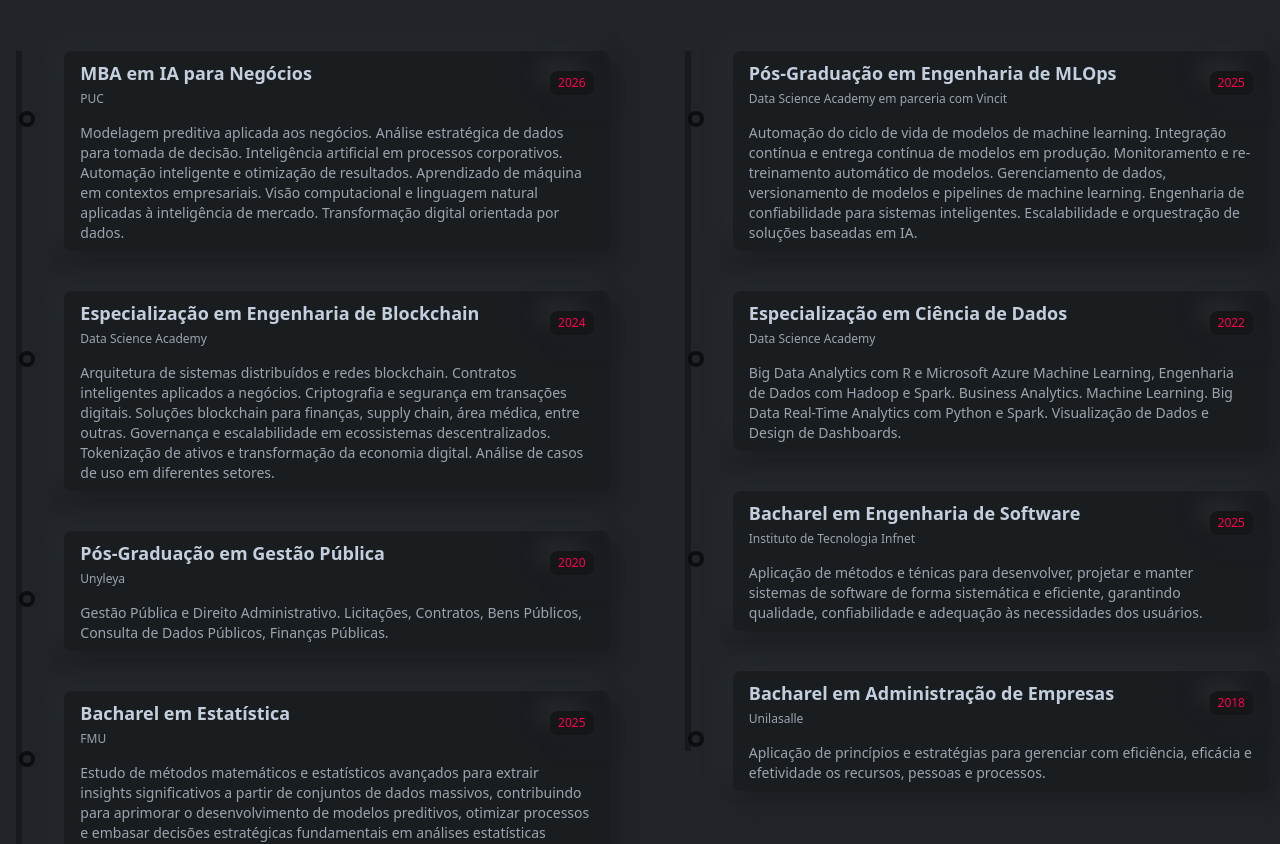
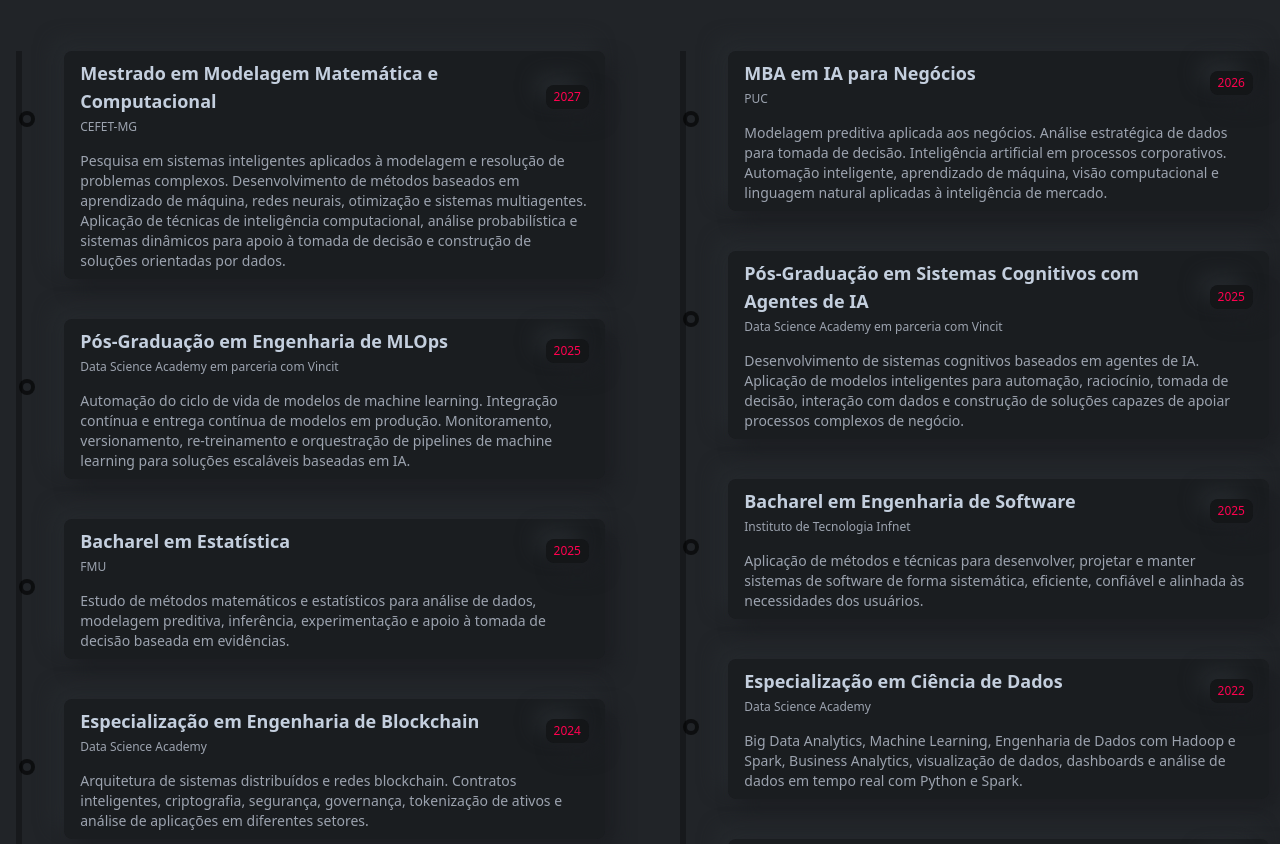
Before and after one commit to ArielCAlves/portfolio, a React (Create React App) app: page / in a window 1280 px wide. Shown: the part 5060-5904 px from the top of the page. Built offline with nearby package versions, Linux system fonts and the light colour scheme.

Commit message:
mestrado e pos

```diff
--- a/src/components/resume/Education.js
+++ b/src/components/resume/Education.js
@@ -1,4 +1,4 @@
-import React from 'react'
+import React from 'react';
 import { motion } from 'framer-motion';
 import ResumeCard from './ResumeCard';
 
@@ -9,73 +9,94 @@
       animate={{ opacity: 1, transition: { duration: 0.5 } }}
       className="w-full flex flex-col lgl:flex-row gap-10 lgl:gap-20"
     >
-      {/* parte 1 */}
-      <div>
-      <div className="mt-6 lgl:mt-14 w-full mb-20 border-l-[6px] border-l-black border-opacity-30 flex flex-col gap-10">
-        <ResumeCard
-            title="MBA em IA para Negócios"
-            subTitle="PUC"
-            result="2026"
-            des="Modelagem preditiva aplicada aos negócios. Análise estratégica de dados para tomada de decisão. Inteligência artificial em processos corporativos. Automação inteligente e otimização de resultados. Aprendizado de máquina em contextos empresariais. Visão computacional e linguagem natural aplicadas à inteligência de mercado. Transformação digital orientada por dados."
+      {/* coluna esquerda */}
+      <div className="w-full">
+        <div className="mt-6 lgl:mt-14 w-full mb-20 border-l-[6px] border-l-black border-opacity-30 flex flex-col gap-10">
+          <ResumeCard
+            title="Mestrado em Modelagem Matemática e Computacional"
+            subTitle="CEFET-MG"
+            result="2027"
+            des="Pesquisa em sistemas inteligentes aplicados à modelagem e resolução de problemas complexos. Desenvolvimento de métodos baseados em aprendizado de máquina, redes neurais, otimização e sistemas multiagentes. Aplicação de técnicas de inteligência computacional, análise probabilística e sistemas dinâmicos para apoio à tomada de decisão e construção de soluções orientadas por dados."
           />
+
+          <ResumeCard
+            title="Pós-Graduação em Engenharia de MLOps"
+            subTitle="Data Science Academy em parceria com Vincit"
+            result="2025"
+            des="Automação do ciclo de vida de modelos de machine learning. Integração contínua e entrega contínua de modelos em produção. Monitoramento, versionamento, re-treinamento e orquestração de pipelines de machine learning para soluções escaláveis baseadas em IA."
+          />
+
+          <ResumeCard
+            title="Bacharel em Estatística"
+            subTitle="FMU"
+            result="2025"
+            des="Estudo de métodos matemáticos e estatísticos para análise de dados, modelagem preditiva, inferência, experimentação e apoio à tomada de decisão baseada em evidências."
+          />
+
           <ResumeCard
             title="Especialização em Engenharia de Blockchain"
             subTitle="Data Science Academy"
             result="2024"
-            des="Arquitetura de sistemas distribuídos e redes blockchain. Contratos inteligentes aplicados a negócios. Criptografia e segurança em transações digitais. Soluções blockchain para finanças, supply chain, área médica, entre outras. Governança e escalabilidade em ecossistemas descentralizados. Tokenização de ativos e transformação da economia digital. Análise de casos de uso em diferentes setores."
+            des="Arquitetura de sistemas distribuídos e redes blockchain. Contratos inteligentes, criptografia, segurança, governança, tokenização de ativos e análise de aplicações em diferentes setores."
           />
+
           <ResumeCard
             title="Pós-Graduação em Gestão Pública"
             subTitle="Unyleya"
             result="2020"
-            des="Gestão Pública e Direito Administrativo. Licitações, Contratos, Bens Públicos, Consulta de Dados Públicos, Finanças Públicas."
+            des="Gestão Pública, Direito Administrativo, licitações, contratos, bens públicos, finanças públicas e consulta de dados públicos."
           />
-          <ResumeCard
-            title="Bacharel em Estatística"
-            subTitle="FMU"
-            result="2025"
-            des="Estudo de métodos matemáticos e estatísticos avançados para extrair insights significativos a partir de conjuntos de dados massivos, contribuindo para aprimorar o desenvolvimento de modelos preditivos, otimizar processos e embasar decisões estratégicas fundamentais em análises estatísticas robustas."
-          />
+
           <ResumeCard
             title="Técnico em Logística"
             subTitle="Estácio de Sá (Pronatec)"
             result="2015"
-            des="Supply Chain Management. Gestão da Qualidade. Prevenção de Perdas. Planejamento e Previsão de Demanda."
+            des="Supply Chain Management, gestão da qualidade, prevenção de perdas, planejamento logístico e previsão de demanda."
           />
         </div>
       </div>
 
-      {/* parte 2 */}
-      <div>
-        <div className="mt-6 lgl:mt-14 w-full h-[700px] border-l-[6px] border-l-black border-opacity-30 flex flex-col gap-10">
-        <ResumeCard
-            title="Pós-Graduação em Engenharia de MLOps"
+      {/* coluna direita */}
+      <div className="w-full">
+        <div className="mt-6 lgl:mt-14 w-full mb-20 border-l-[6px] border-l-black border-opacity-30 flex flex-col gap-10">
+          <ResumeCard
+            title="MBA em IA para Negócios"
+            subTitle="PUC"
+            result="2026"
+            des="Modelagem preditiva aplicada aos negócios. Análise estratégica de dados para tomada de decisão. Inteligência artificial em processos corporativos. Automação inteligente, aprendizado de máquina, visão computacional e linguagem natural aplicadas à inteligência de mercado."
+          />
+
+          <ResumeCard
+            title="Pós-Graduação em Sistemas Cognitivos com Agentes de IA"
             subTitle="Data Science Academy em parceria com Vincit"
             result="2025"
-            des="Automação do ciclo de vida de modelos de machine learning. Integração contínua e entrega contínua de modelos em produção. Monitoramento e re-treinamento automático de modelos. Gerenciamento de dados, versionamento de modelos e pipelines de machine learning. Engenharia de confiabilidade para sistemas inteligentes. Escalabilidade e orquestração de soluções baseadas em IA."
+            des="Desenvolvimento de sistemas cognitivos baseados em agentes de IA. Aplicação de modelos inteligentes para automação, raciocínio, tomada de decisão, interação com dados e construção de soluções capazes de apoiar processos complexos de negócio."
           />
+
+          <ResumeCard
+            title="Bacharel em Engenharia de Software"
+            subTitle="Instituto de Tecnologia Infnet"
+            result="2025"
+            des="Aplicação de métodos e técnicas para desenvolver, projetar e manter sistemas de software de forma sistemática, eficiente, confiável e alinhada às necessidades dos usuários."
+          />
+
           <ResumeCard
             title="Especialização em Ciência de Dados"
             subTitle="Data Science Academy"
             result="2022"
-            des="Big Data Analytics com R e Microsoft Azure Machine Learning, Engenharia de Dados com Hadoop e Spark. Business Analytics. Machine Learning. Big Data Real-Time Analytics com Python e Spark. Visualização de Dados e Design de Dashboards."
+            des="Big Data Analytics, Machine Learning, Engenharia de Dados com Hadoop e Spark, Business Analytics, visualização de dados, dashboards e análise de dados em tempo real com Python e Spark."
           />
-          <ResumeCard
-            title="Bacharel em Engenharia de Software"
-            subTitle="Instituto de Tecnologia Infnet"
-            result="2025"
-            des="Aplicação de métodos e ténicas para desenvolver, projetar e manter sistemas de software de forma sistemática e eficiente, garantindo qualidade, confiabilidade e adequação às necessidades dos usuários."
-          />
+
           <ResumeCard
             title="Bacharel em Administração de Empresas"
             subTitle="Unilasalle"
             result="2018"
-            des="Aplicação de princípios e estratégias para gerenciar com eficiência, eficácia e efetividade os recursos, pessoas e processos."
+            des="Aplicação de princípios e estratégias para gerenciar recursos, pessoas, processos e operações com foco em eficiência, eficácia e geração de valor."
           />
         </div>
       </div>
     </motion.div>
   );
-}
+};
 
-export default Education
+export default Education;
```
